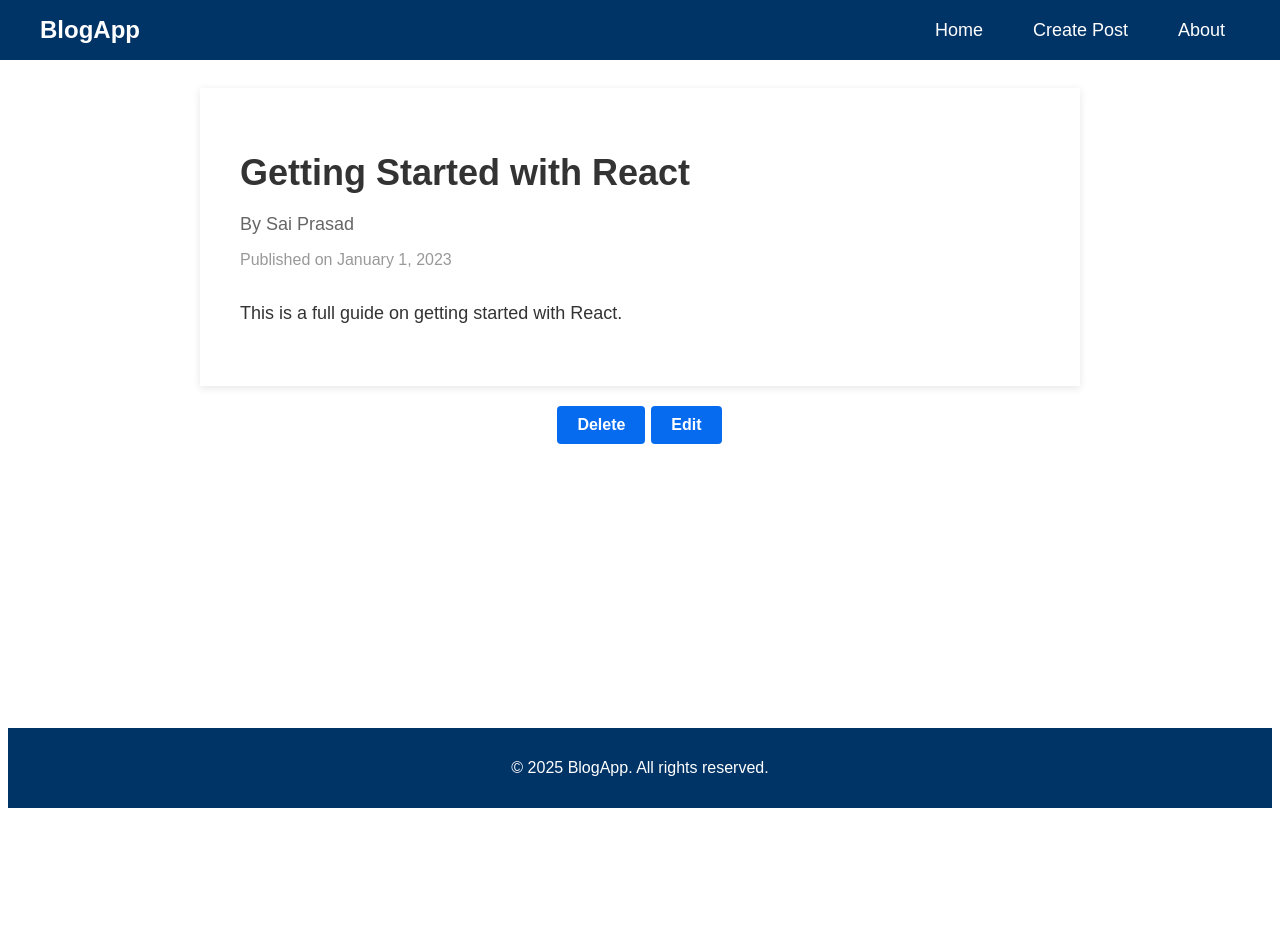
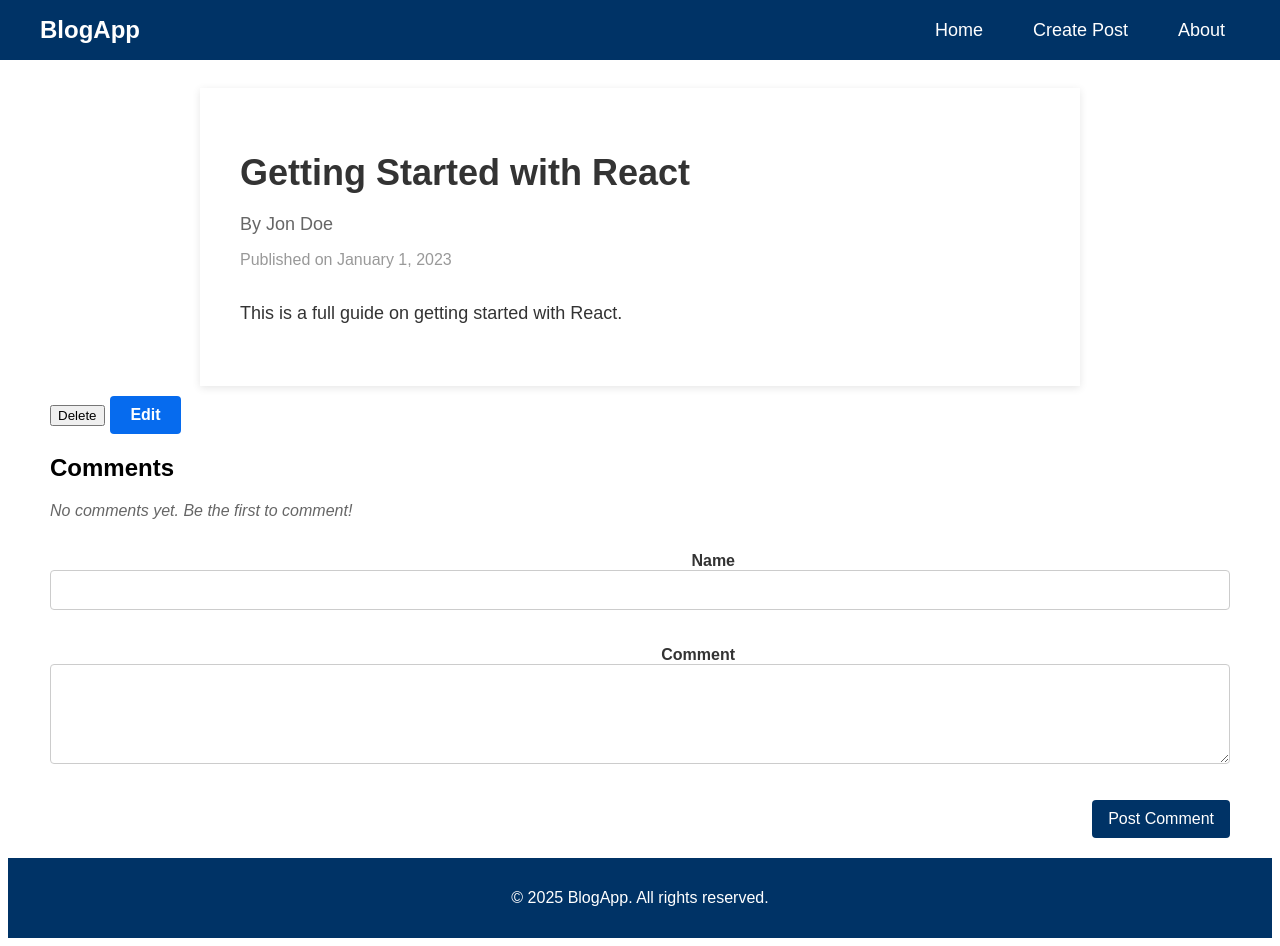
Before and after one commit to Kingsman71/blogora, a React (Vite) app: page /edit/1 in a window 1280 px wide. Both pictures are taken after a click on the button "Submit". Before the commit the page ends 816 px from the top, so only its background shows below. Built offline with nearby package versions, Linux system fonts and the light colour scheme.

Commit message:
Implement comment system for Challenge 6

```diff
--- a/src/App.jsx
+++ b/src/App.jsx
@@ -1,13 +1,13 @@
 import React, { useState, useEffect } from 'react';
 import { Routes, Route, useNavigate, Link, useParams } from 'react-router-dom';
+
 import BlogPostList from './components/BlogPostList/BlogPostList';
-import BlogPostDetail from './components/BlogPostDetail/BlogPostDetail';
-import DeleteButton from './components/DeleteButton/DeleteButton';
-import ConfirmationDialog from './components/ConfirmationDialog/ConfirmationDialog';
 import CreatePostPage from './pages/CreatePostPage';
 import EditPostPage from './pages/EditPostPage';
 import AboutPage from './pages/AboutPage';
 import Layout from './components/Layout/Layout';
+import ConfirmationDialog from './components/ConfirmationDialog/ConfirmationDialog';
+import PostPage from './pages/PostPage';
 
 const LOCAL_STORAGE_KEY = 'my-blog-posts';
 
@@ -29,7 +29,7 @@ const App = () => {
           title: 'Getting Started with React',
           summary: 'Learn the basics of React and build your first application.',
           content: '<p>This is a full guide on getting started with React.</p>',
-          author: 'Sai Prasad',
+          author: 'Jon Doe',
           date: '2023-01-01',
           url: '/posts/1',
         },
@@ -38,7 +38,7 @@ const App = () => {
           title: 'CSS Grid vs. Flexbox',
           summary: 'A comparison of two powerful layout systems in CSS.',
           content: '<p>CSS Grid and Flexbox each have their strengths. Here’s how to choose.</p>',
-          author: 'Sai Prasad',
+          author: 'Jon Doe',
           date: '2023-02-15',
           url: '/posts/2',
         },
@@ -47,7 +47,7 @@ const App = () => {
           title: 'Accessibility in Web Development',
           summary: 'Tips for making your web applications more accessible.',
           content: '<p>Accessibility is essential for inclusivity. Follow these practices.</p>',
-  author: 'Sai Prasad',
+          author: 'Jon Doe',
           date: '2023-03-10',
           url: '/posts/3',
         }
@@ -64,6 +64,7 @@ const App = () => {
     const postWithId = {
       ...newPost,
       id: newId,
+      url: `/posts/${newId}`,
     };
     setPosts([...posts, postWithId]);
   };
@@ -94,14 +95,14 @@ const App = () => {
         <Route path="/" element={<BlogPostList posts={posts} />} />
         <Route
           path="/posts/:id"
-          element={<PostWrapper posts={posts} onDelete={handleDeleteRequest} />}
+          element={<PostPageWrapper posts={posts} onDelete={handleDeleteRequest} />}
         />
         <Route path="/create" element={<CreatePostPage onSubmit={addPost} />} />
         <Route
           path="/edit/:id"
           element={<EditPostPage posts={posts} onUpdate={updatePost} />}
         />
-        <Route path="/about" element={<AboutPage />} /> {/* ✅ Route for About Page */}
+        <Route path="/about" element={<AboutPage />} />
       </Routes>
 
       <ConfirmationDialog
@@ -113,8 +114,7 @@ const App = () => {
   );
 };
 
-// This wrapper component remains the same
-const PostWrapper = ({ posts, onDelete }) => {
+const PostPageWrapper = ({ posts, onDelete }) => {
   const { id } = useParams();
   const post = posts.find((p) => p.id === id);
 
@@ -123,18 +123,7 @@ const PostWrapper = ({ posts, onDelete }) => {
   }
 
   return (
-    <div>
-      <BlogPostDetail
-        title={post.title}
-        content={post.content}
-        author={post.author}
-        date={post.date}
-      />
-      <DeleteButton onClick={() => onDelete(post)} />
-      <Link to={`/edit/${post.id}`}>
-          <button className="edit-button">Edit</button>
-      </Link>
-    </div>
+    <PostPage post={post} onDelete={() => onDelete(post)} />
   );
 };
 
--- /dev/null
+++ b/src/components/Comment/Comment.css
@@ -0,0 +1,59 @@
+.comment {
+  display: flex;
+  align-items: flex-start;
+  gap: 12px;
+  border-bottom: 1px solid #ccc;
+  padding: 16px 0;
+}
+
+.avatar {
+  width: 50px;
+  height: 50px;
+  border-radius: 50%;
+  object-fit: cover;
+}
+
+.comment-content {
+  flex: 1;
+}
+
+.comment-header {
+  display: flex;
+  justify-content: space-between;
+  align-items: baseline;
+  flex-wrap: wrap;
+}
+
+.comment-name {
+  font-weight: bold;
+  font-size: 16px;
+}
+
+.comment-date {
+  font-size: 14px;
+  color: #777;
+  margin-left: 10px;
+}
+
+.comment-text {
+  margin-top: 6px;
+  font-size: 15px;
+}
+
+/* Mobile responsiveness */
+@media (max-width: 768px) {
+  .comment {
+    flex-direction: column;
+    align-items: flex-start;
+  }
+
+  .avatar {
+    margin-bottom: 8px;
+  }
+
+  .comment-header {
+    flex-direction: column;
+    align-items: flex-start;
+    gap: 4px;
+  }
+}
--- /dev/null
+++ b/src/components/Comment/Comment.jsx
@@ -0,0 +1,32 @@
+import React from 'react';
+import './Comment.css';
+
+const formatDate = (date) => {
+  const options = {
+    year: 'numeric',
+    month: 'long',
+    day: 'numeric',
+    hour: '2-digit',
+    minute: '2-digit',
+  };
+  return new Date(date).toLocaleString(undefined, options);
+};
+
+const Comment = ({ name, date, text, avatar }) => {
+  return (
+    <div className="comment">
+      {avatar && (
+        <img className="avatar" src={avatar} alt={`${name}'s avatar`} />
+      )}
+      <div className="comment-content">
+        <div className="comment-header">
+          <strong className="comment-name">{name}</strong>
+          <span className="comment-date">{formatDate(date)}</span>
+        </div>
+        <p className="comment-text">{text}</p>
+      </div>
+    </div>
+  );
+};
+
+export default Comment;
--- /dev/null
+++ b/src/components/CommentForm/CommentForm.css
@@ -0,0 +1,58 @@
+.comment-form {
+  margin-top: 32px;
+  display: flex;
+  flex-direction: column;
+  gap: 16px;
+}
+
+.form-group {
+  display: flex;
+  flex-direction: column;
+}
+
+label {
+  font-weight: bold;
+  margin-bottom: 6px;
+}
+
+input,
+textarea {
+  border: 1px solid #ccc;
+  padding: 8px;
+  font-size: 16px;
+  border-radius: 4px;
+  resize: vertical;
+}
+
+textarea {
+  min-height: 100px;
+}
+
+.submit-button {
+  align-self: flex-end;
+  background-color: #003366;
+  color: white;
+  border: none;
+  padding: 10px 16px;
+  font-size: 16px;
+  cursor: pointer;
+  border-radius: 4px;
+}
+
+.submit-button:hover,
+.submit-button:focus {
+  background-color: #002244;
+  outline: 2px solid white;
+}
+
+/* Mobile */
+@media (max-width: 768px) {
+  .submit-button {
+    align-self: stretch;
+  }
+
+  input,
+  textarea {
+    width: 100%;
+  }
+}
--- /dev/null
+++ b/src/components/CommentForm/CommentForm.jsx
@@ -0,0 +1,56 @@
+import React, { useState } from 'react';
+import './CommentForm.css';
+
+const CommentForm = ({ onSubmit, isLoggedIn, userName }) => {
+  const [name, setName] = useState(userName || '');
+  const [text, setText] = useState('');
+
+  const handleSubmit = (e) => {
+    e.preventDefault();
+    if (!text || (!isLoggedIn && !name)) return;
+
+    const newComment = {
+      name: isLoggedIn ? userName : name,
+      date: new Date(),
+      text,
+      avatar: null // optional; you can pass a placeholder or user profile
+    };
+
+    onSubmit(newComment);
+    setText('');
+    if (!isLoggedIn) setName('');
+  };
+
+  return (
+    <form className="comment-form" onSubmit={handleSubmit} aria-label="Add a comment">
+      {!isLoggedIn && (
+        <div className="form-group">
+          <label htmlFor="name">Name</label>
+          <input
+            id="name"
+            type="text"
+            value={name}
+            onChange={(e) => setName(e.target.value)}
+            required
+          />
+        </div>
+      )}
+
+      <div className="form-group">
+        <label htmlFor="comment">Comment</label>
+        <textarea
+          id="comment"
+          value={text}
+          onChange={(e) => setText(e.target.value)}
+          required
+        />
+      </div>
+
+      <button type="submit" className="submit-button">
+        Post Comment
+      </button>
+    </form>
+  );
+};
+
+export default CommentForm;
--- /dev/null
+++ b/src/components/CommentList/CommentList.css
@@ -0,0 +1,10 @@
+.comment-list {
+  margin-top: 24px;
+  border-top: 1px solid #ccc;
+}
+
+.no-comments {
+  margin-top: 16px;
+  font-style: italic;
+  color: #666;
+}
--- /dev/null
+++ b/src/components/CommentList/CommentList.jsx
@@ -0,0 +1,25 @@
+import React from 'react';
+import Comment from '../Comment/Comment';
+import './CommentList.css';
+
+const CommentList = ({ comments }) => {
+  if (!comments || comments.length === 0) {
+    return <p className="no-comments">No comments yet. Be the first to comment!</p>;
+  }
+
+  return (
+    <div className="comment-list">
+      {comments.map((comment, index) => (
+        <Comment
+          key={index}
+          name={comment.name}
+          date={comment.date}
+          text={comment.text}
+          avatar={comment.avatar}
+        />
+      ))}
+    </div>
+  );
+};
+
+export default CommentList;
--- a/src/pages/PostPage.jsx
+++ b/src/pages/PostPage.jsx
@@ -1,17 +1,37 @@
-import React from 'react';
-import BlogPostDetail from '../components/BlogPostDetail';
+import React, { useState } from 'react';
+import { Link } from 'react-router-dom';
+import BlogPostDetail from '../components/BlogPostDetail/BlogPostDetail';
+import CommentList from '../components/CommentList/CommentList';
+import CommentForm from '../components/CommentForm/CommentForm';
 
-const singlePost = {
-  title: 'Understanding Flexbox',
-  content: `<p>Flexbox is a layout model that allows responsive alignment of elements.</p><p><a href="https://developer.mozilla.org/en-US/docs/Web/CSS/CSS_Flexible_Box_Layout/Basic_Concepts_of_Flexbox" target="_blank">Learn more on MDN</a></p>`,
-  author: 'Sai Prasad',
-  date: '2023-04-20',
-};
+const PostPage = ({ post, onDelete }) => {
+  const [comments, setComments] = useState([]);
 
-const PostPage = () => {
+  const handleAddComment = (newComment) => {
+    setComments((prev) => [...prev, newComment]);
+  };
+
   return (
-    <div>
-      <BlogPostDetail {...singlePost} />
+    <div className="post-page">
+      <BlogPostDetail {...post} />
+
+      <button className="delete-button" onClick={onDelete}>
+        Delete
+      </button>
+
+      <Link to={`/edit/${post.id}`}>
+        <button className="edit-button">Edit</button>
+      </Link>
+
+      <section className="comments-section">
+        <h2>Comments</h2>
+        <CommentList comments={comments} />
+        <CommentForm
+          onSubmit={handleAddComment}
+          isLoggedIn={false}
+          userName=""
+        />
+      </section>
     </div>
   );
 };
```
